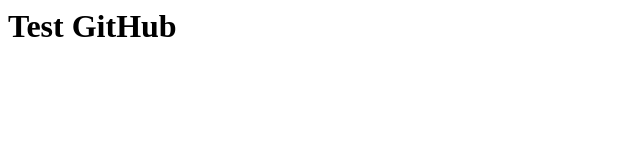
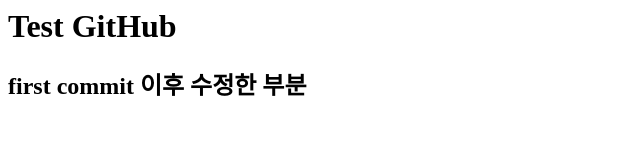
Before and after one commit to MaroHan77/github_test, a plain HTML site: page index.html in a window 1280 px wide. Shown: the whole page, without its empty margins (0-640 px from the left). Drawn offline with Linux system fonts and the light colour scheme.

Commit message:
second commit

```diff
--- a/index.html
+++ b/index.html
@@ -1,3 +1,5 @@
 <html>
   <h1>Test GitHub</h1>
+
+  <h2>first commit 이후 수정한 부분</h2>
 </html>
```
